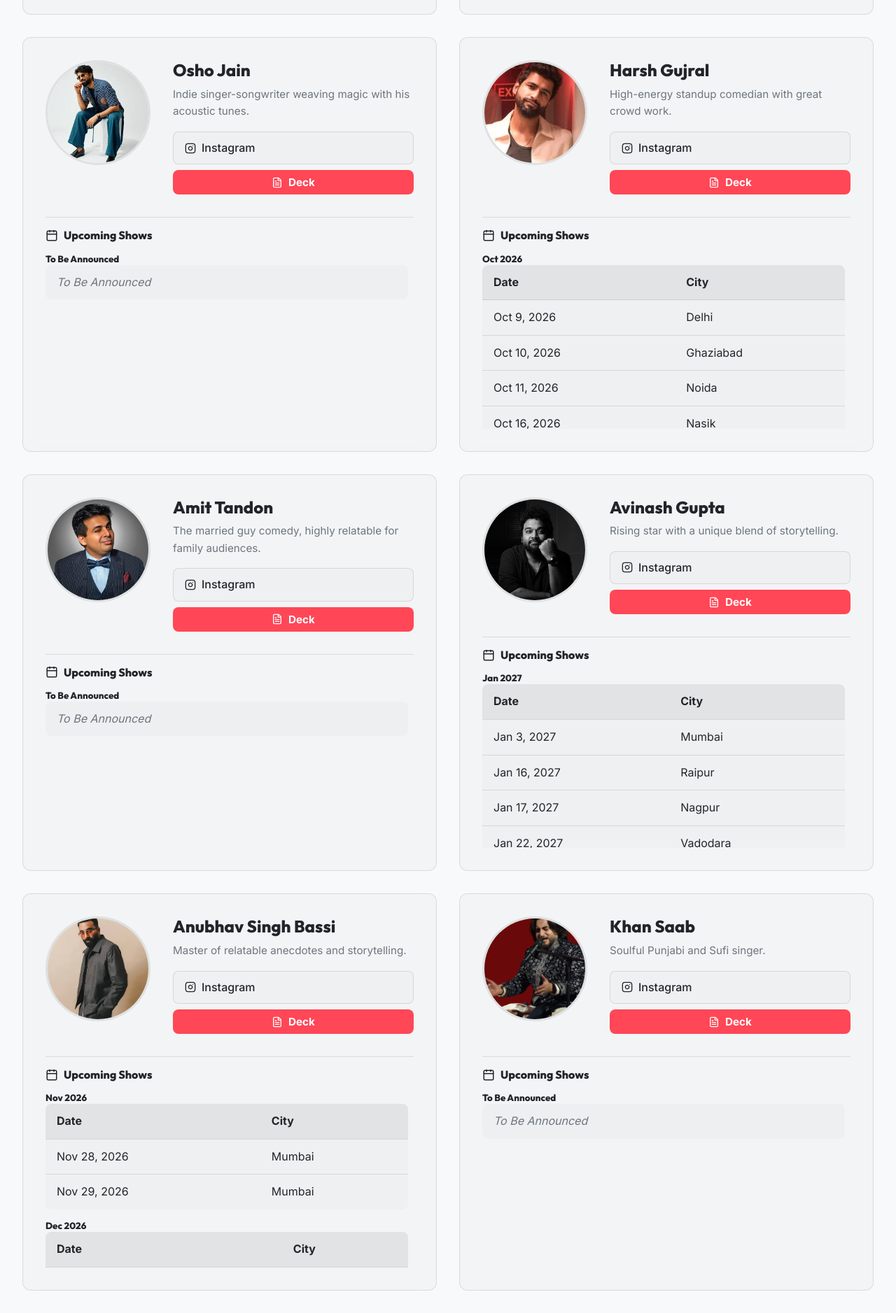
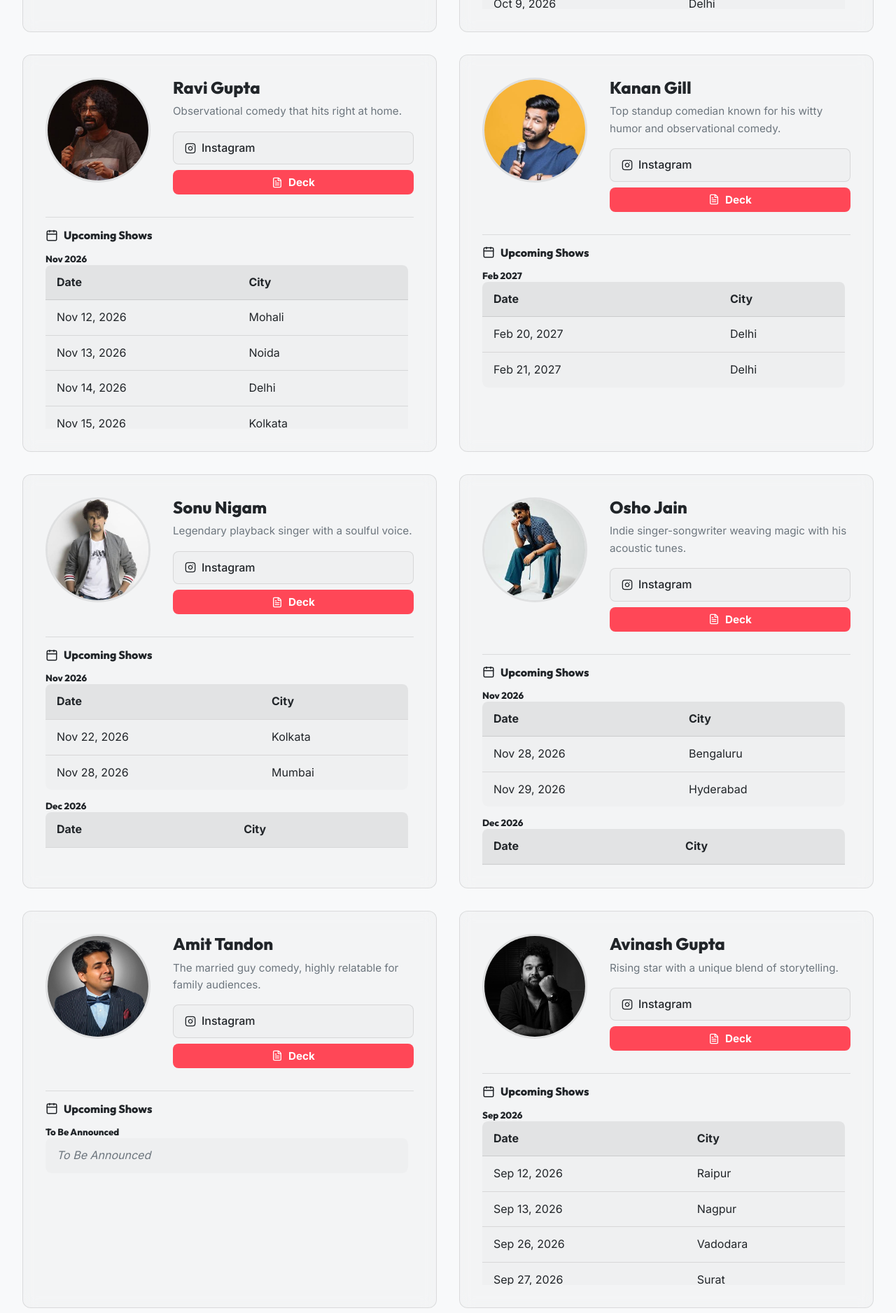
Before and after one commit to radheyyyyy/Oriole-Entertainment, a React (Vite) app: page / in a window 1280 px wide. Shown: the part 1960-3837 px from the top of the page at 70% size. Built offline with nearby package versions, Linux system fonts and the light colour scheme.

Commit message:
feat: add artist and event list components with Bharat Chauhan assets

```diff
--- a/src/components/ArtistList.jsx
+++ b/src/components/ArtistList.jsx
@@ -40,7 +40,40 @@ const ArtistList = () => {
     image: "osho-jain.jpg",
     description: "Indie singer-songwriter weaving magic with his acoustic tunes.",
     shows: [
-      "To Be Announced"
+      "Nov 28, 2026 - Bengaluru",
+      "Nov 29, 2026 - Hyderabad",
+      "Dec 4, 2026 - Mumbai",
+      "Dec 5, 2026 - Pune",
+      "Dec 6, 2026 - Goa",
+      "Dec 12, 2026 - Manali",
+      "Dec 13, 2026 - Chandigarh",
+      "Dec 18, 2026 - Delhi",
+      "Dec 19, 2026 - Meerut",
+      "Dec 20, 2026 - Dehradun",
+      "Dec 25, 2026 - Lucknow",
+      "Dec 26, 2026 - Kanpur",
+      "Dec 27, 2026 - Varanasi",
+      "Jan 8, 2027 - Kochi",
+      "Jan 9, 2027 - Coimbatore",
+      "Jan 10, 2027 - Thane",
+      "Jan 15, 2027 - Siliguri",
+      "Jan 16, 2027 - Guwahati",
+      "Jan 17, 2027 - Kolkata",
+      "Jan 23, 2027 - Indore",
+      "Jan 24, 2027 - Bhopal",
+      "Jan 30, 2027 - Raipur",
+      "Jan 31, 2027 - Nagpur",
+      "Feb 5, 2027 - Hyderabad",
+      "Feb 6, 2027 - Bangalore",
+      "Feb 7, 2027 - Bhubaneshwar",
+      "Feb 12, 2027 - Vadodara",
+      "Feb 13, 2027 - Rajkot",
+      "Feb 14, 2027 - Ahmedabad",
+      "Feb 19, 2027 - Gurugram",
+      "Feb 20, 2027 - Delhi",
+      "Feb 21, 2027 - Jaipur",
+      "Mar 13, 2027 - Pune",
+      "Mar 14, 2027 - Mumbai"
     ],
     instagram: "https://www.instagram.com/oshojain_/"
   },
@@ -51,12 +84,30 @@ const ArtistList = () => {
     image: "harsh-gujral.jpg",
     description: "High-energy standup comedian with great crowd work.",
     shows: [
+      "Oct 2, 2026 - Nagpur",
+      "Oct 3, 2026 - Kolkata",
+      "Oct 4, 2026 - Patna",
       "Oct 9, 2026 - Delhi",
       "Oct 10, 2026 - Ghaziabad",
       "Oct 11, 2026 - Noida",
       "Oct 16, 2026 - Nasik",
       "Oct 17, 2026 - Pune",
       "Oct 18, 2026 - Mumbai",
+      "Oct 23, 2026 - Bangalore",
+      "Oct 24, 2026 - Chennai",
+      "Oct 25, 2026 - Goa",
+      "Oct 29, 2026 - Bahrain",
+      "Oct 30, 2026 - Doha",
+      "Oct 31, 2026 - Oman",
+      "Nov 1, 2026 - Dubai",
+      "Nov 5, 2026 - Bareilly",
+      "Nov 6, 2026 - Rampur",
+      "Nov 7, 2026 - Haldwani",
+      "Nov 8, 2026 - Dehradun",
+      "Nov 13, 2026 - Guwahati",
+      "Nov 14, 2026 - Mumbai",
+      "Nov 15, 2026 - Amravati",
+      "Nov 16, 2026 - Akola",
       "Nov 19, 2026 - Durg",
       "Nov 20, 2026 - Raipur",
       "Nov 21, 2026 - Bilaspur",
@@ -92,7 +143,7 @@ const ArtistList = () => {
       "Jan 22, 2027 - Surat",
       "Jan 23, 2027 - Vadodara",
       "Jan 24, 2027 - Ahmedabad",
-      "Jan 29, 2027 - Deoghar",
+      "Jan 29, 2027 - Devgarh",
       "Jan 30, 2027 - Ranchi",
       "Jan 31, 2027 - Jamshedpur",
       "Feb 5, 2027 - Pune",
@@ -134,20 +185,22 @@ const ArtistList = () => {
     image: "avinash-gupta.jpg",
     description: "Rising star with a unique blend of storytelling.",
     shows: [
-      "Jan 3, 2027 - Mumbai",
-      "Jan 16, 2027 - Raipur",
-      "Jan 17, 2027 - Nagpur",
-      "Jan 22, 2027 - Vadodara",
-      "Jan 23, 2027 - Ahmedabad",
-      "Jan 24, 2027 - Ahmedabad",
-      "Jan 30, 2027 - Chennai",
-      "Jan 31, 2027 - Bangalore",
-      "Feb 6, 2027 - TBA",
-      "Feb 7, 2027 - Delhi",
-      "Feb 13, 2027 - Kolkata",
-      "Feb 14, 2027 - Indore",
-      "Feb 20, 2027 - Pune",
-      "Feb 21, 2027 - Mumbai"
+      "Sep 12, 2026 - Raipur",
+      "Sep 13, 2026 - Nagpur",
+      "Sep 26, 2026 - Vadodara",
+      "Sep 27, 2026 - Surat",
+      "Oct 9, 2026 - Mohali",
+      "Oct 11, 2026 - Mumbai",
+      "Oct 25, 2026 - Bengaluru",
+      "Nov 15, 2026 - Indore",
+      "Dec 6, 2026 - Bengaluru",
+      "Dec 18, 2026 - Ahmedabad",
+      "Dec 19, 2026 - Vadodara",
+      "Dec 20, 2026 - Rajkot",
+      "Jan 22, 2027 - Kolkata",
+      "Jan 23, 2027 - Bengaluru",
+      "Jan 24, 2027 - Chennai / Guwahati",
+      "Feb 7, 2027 - Delhi"
     ],
     instagram: "https://www.instagram.com/just.avinashgupta/"
   },
@@ -158,10 +211,41 @@ const ArtistList = () => {
     image: "bassi.jpg",
     description: "Master of relatable anecdotes and storytelling.",
     shows: [
+      "Sep 11, 2026 - Ahmedabad",
+      "Sep 12, 2026 - Vadodara",
+      "Sep 13, 2026 - Surat",
+      "Sep 18, 2026 - TBA",
+      "Sep 19, 2026 - Chennai",
+      "Sep 20, 2026 - Hyderabad",
+      "Sep 25, 2026 - Kurukshetra",
+      "Sep 26, 2026 - Ludhiana",
+      "Sep 27, 2026 - Chandigarh",
+      "Oct 3, 2026 - Dehradun",
+      "Oct 4, 2026 - Roorkee / Dehradun",
+      "Oct 9, 2026 - TBA",
+      "Oct 10, 2026 - Jammu",
+      "Oct 11, 2026 - Srinagar",
+      "Oct 16, 2026 - Mysore",
+      "Oct 17, 2026 - Bangalore",
+      "Oct 23, 2026 - Sagar",
+      "Oct 24, 2026 - Bhopal",
+      "Oct 25, 2026 - Indore",
+      "Nov 13, 2026 - Mumbai",
+      "Nov 14, 2026 - Mumbai",
+      "Nov 15, 2026 - Mumbai",
+      "Nov 22, 2026 - Guwahati",
+      "Nov 27, 2026 - TBA",
       "Nov 28, 2026 - Mumbai",
       "Nov 29, 2026 - Mumbai",
+      "Dec 4, 2026 - Pune",
+      "Dec 5, 2026 - Bangalore",
+      "Dec 6, 2026 - Bangalore",
+      "Dec 11, 2026 - TBA",
       "Dec 12, 2026 - Delhi",
-      "Dec 13, 2026 - Delhi"
+      "Dec 13, 2026 - Delhi",
+      "Dec 18, 2026 - Lucknow",
+      "Dec 19, 2026 - Prayagraj",
+      "Dec 20, 2026 - Riwa"
     ],
     instagram: "https://www.instagram.com/be_a_bassi/"
   },
@@ -172,7 +256,15 @@ const ArtistList = () => {
     image: "khan-saab.png",
     description: "Soulful Punjabi and Sufi singer.",
     shows: [
-      "To Be Announced"
+      "Jan 9, 2027 - Delhi-NCR",
+      "Jan 10, 2027 - Chandigarh / Ludhiana",
+      "Jan 16, 2027 - Mumbai",
+      "Jan 17, 2027 - Pune",
+      "Jan 31, 2027 - Lucknow",
+      "Feb 6, 2027 - Bengaluru",
+      "Feb 7, 2027 - Hyderabad",
+      "Feb 13, 2027 - Ahmedabad",
+      "Feb 14, 2027 - Mumbai Central"
     ],
     instagram: "https://www.instagram.com/realkhansaab/"
   },
@@ -230,10 +322,10 @@ const ArtistList = () => {
       "Dec 4, 2026 - Mumbai",
       "Dec 5, 2026 - Chennai",
       "Dec 6, 2026 - Hyderabad",
-      "Dec 10, 2026 - Indore",
-      "Dec 11, 2026 - Bhopal",
-      "Dec 12, 2026 - Agra",
-      "Dec 13, 2026 - Gwalior",
+      "Dec 10, 2026 - Agra",
+      "Dec 11, 2026 - Gwalior",
+      "Dec 12, 2026 - Indore",
+      "Dec 13, 2026 - Bhopal",
       "Dec 17, 2026 - Bareilly",
       "Dec 18, 2026 - Rampur",
       "Dec 19, 2026 - Haldwani",
@@ -253,9 +345,9 @@ const ArtistList = () => {
       "Jan 15, 2027 - Bhubaneswar",
       "Jan 16, 2027 - Patna",
       "Jan 17, 2027 - Kolkata",
-      "Jan 22, 2027 - Bangalore",
-      "Jan 23, 2027 - Bangalore",
-      "Jan 24, 2027 - Bangalore",
+      "Jan 22, 2027 - Bengaluru",
+      "Jan 23, 2027 - Bengaluru",
+      "Jan 24, 2027 - Bengaluru",
       "Jan 28, 2027 - Agra",
       "Jan 29, 2027 - Kanpur",
       "Jan 30, 2027 - Lucknow",
@@ -279,7 +371,13 @@ const ArtistList = () => {
       "Mar 7, 2027 - Ahmedabad",
       "Mar 12, 2027 - Devgarh",
       "Mar 13, 2027 - Ranchi",
-      "Mar 14, 2027 - Jamshedpur"
+      "Mar 14, 2027 - Jamshedpur",
+      "Mar 19, 2027 - Chennai",
+      "Mar 20, 2027 - Kolkata",
+      "Mar 21, 2027 - Asansol",
+      "Mar 26, 2027 - Bangalore",
+      "Mar 27, 2027 - Mumbai",
+      "Mar 28, 2027 - Pune"
     ],
     instagram: "https://www.instagram.com/shudhdesicomic/"
   },
@@ -290,7 +388,25 @@ const ArtistList = () => {
     image: "ruchika-lohiya.jpg",
     description: "Hilarious and witty comic taking the internet by storm.",
     shows: [
-      "To Be Announced"
+      "Oct 24, 2026 - Kanpur",
+      "Oct 25, 2026 - Lucknow",
+      "Oct 31, 2026 - Indore",
+      "Nov 1, 2026 - Bhopal",
+      "Nov 21, 2026 - Chandigarh",
+      "Nov 22, 2026 - Ludhiana",
+      "Nov 27, 2026 - Vadodara",
+      "Nov 28, 2026 - Ahmedabad",
+      "Nov 29, 2026 - Surat",
+      "Dec 5, 2026 - Hyderabad",
+      "Dec 6, 2026 - Bangalore",
+      "Dec 19, 2026 - Mumbai",
+      "Dec 20, 2026 - Pune",
+      "Dec 27, 2026 - Jaipur",
+      "Jan 8, 2027 - Dehradun",
+      "Jan 9, 2027 - Delhi",
+      "Jan 15, 2027 - Kolkata",
+      "Jan 16, 2027 - Guwahati",
+      "Jan 17, 2027 - Siliguri"
     ],
     instagram: "https://www.instagram.com/__chikka/"
   },
@@ -311,13 +427,30 @@ const ArtistList = () => {
     name: "Karma",
     image: "karma.jpg",
     description: "Dynamic rapper and hip-hop artist with hard-hitting lyrics.",
+    shows: [
+      "Oct 11, 2026 - New Delhi"
+    ],
+    instagram: "https://www.instagram.com/karmathelekhak/?hl=en"
+  },
+  {
+    id: "Bharat Chauhan  (1)_compressed.pdf",
+    name: "Bharat Chauhan",
+    image: "bharat-chauhan.png",
+    description: "Soulful voice exploring depths of human emotions through music.",
     shows: ["To Be Announced"],
-    instagram: "https://www.instagram.com/karmathelekhak/?hl=en"
+    instagram: "https://www.instagram.com/bharatchauhan_/"
   }
-
 ];
 
-    setArtists(dummyData);
+    const topArtists = ["Anubhav Singh Bassi", "Harsh Gujral", "Ravi Gupta"];
+    const reorderedData = [
+      ...dummyData.filter(a => a.name === "Anubhav Singh Bassi"),
+      ...dummyData.filter(a => a.name === "Harsh Gujral"),
+      ...dummyData.filter(a => a.name === "Ravi Gupta"),
+      ...dummyData.filter(a => !topArtists.includes(a.name))
+    ];
+
+    setArtists(reorderedData);
     setLoading(false);
   }, []);
 
--- a/src/components/EventList.jsx
+++ b/src/components/EventList.jsx
@@ -4,13 +4,13 @@ import { FileText, CalendarDays } from 'lucide-react';
 const EventList = () => {
   const events = [
     {
-      id: "FY '26-27 Tours.pdf",
+      id: "FY '26-27 Tours_compressed.pdf",
       name: "Financial Year 2026-27 Plans",
       description: "Our comprehensive touring plans and strategy for the upcoming financial year.",
       type: "Tour Plan"
     },
     {
-      id: "Talkatora Shows Deck.pdf",
+      id: "Talkatora Shows Deck_compressed.pdf",
       name: "Talkatora Shows",
       description: "Details and sponsorship opportunities for our upcoming mega shows at Talkatora Stadium.",
       type: "Venue Deck"
```
Also changed, not shown: public/images/bharat-chauhan.png (added), 1 other file (tests, documents, lock files or other folders).
